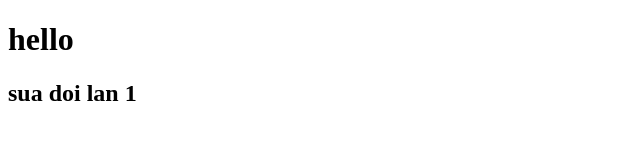
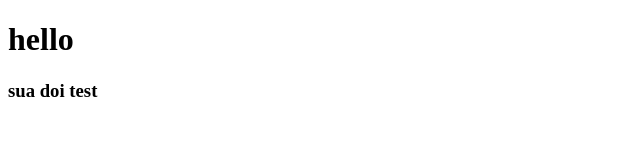
Before and after one commit to Nguyn050719/Test3, a plain HTML site: page index.html in a window 1280 px wide. Shown: the full height of the page, 0-640 px from the left. Drawn offline with Linux system fonts and the light colour scheme.

Commit message:
second commit

```diff
--- a/index.html
+++ b/index.html
@@ -7,6 +7,6 @@
   </head>
   <body>
     <h1>hello</h1>
-    <h2>sua doi lan 1</h2>
+ <h3>sua doi test</h3>
   </body>
 </html>
```
